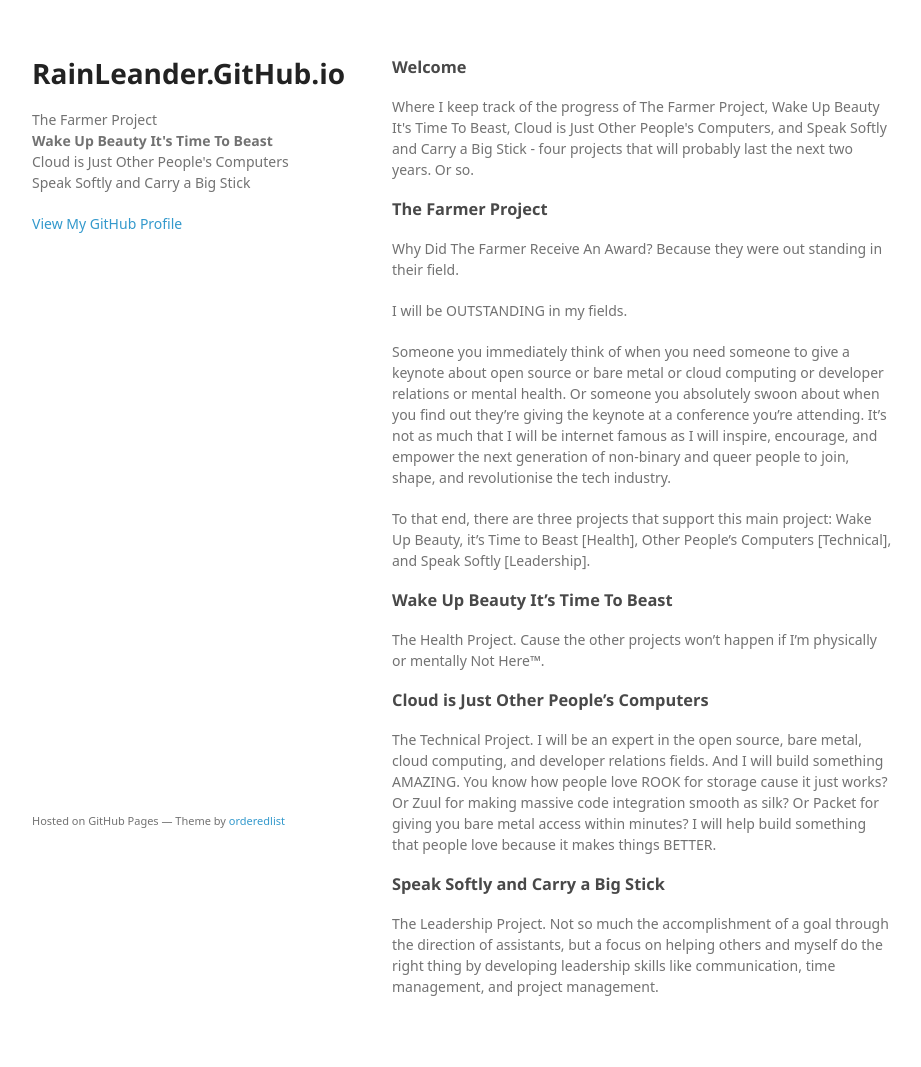
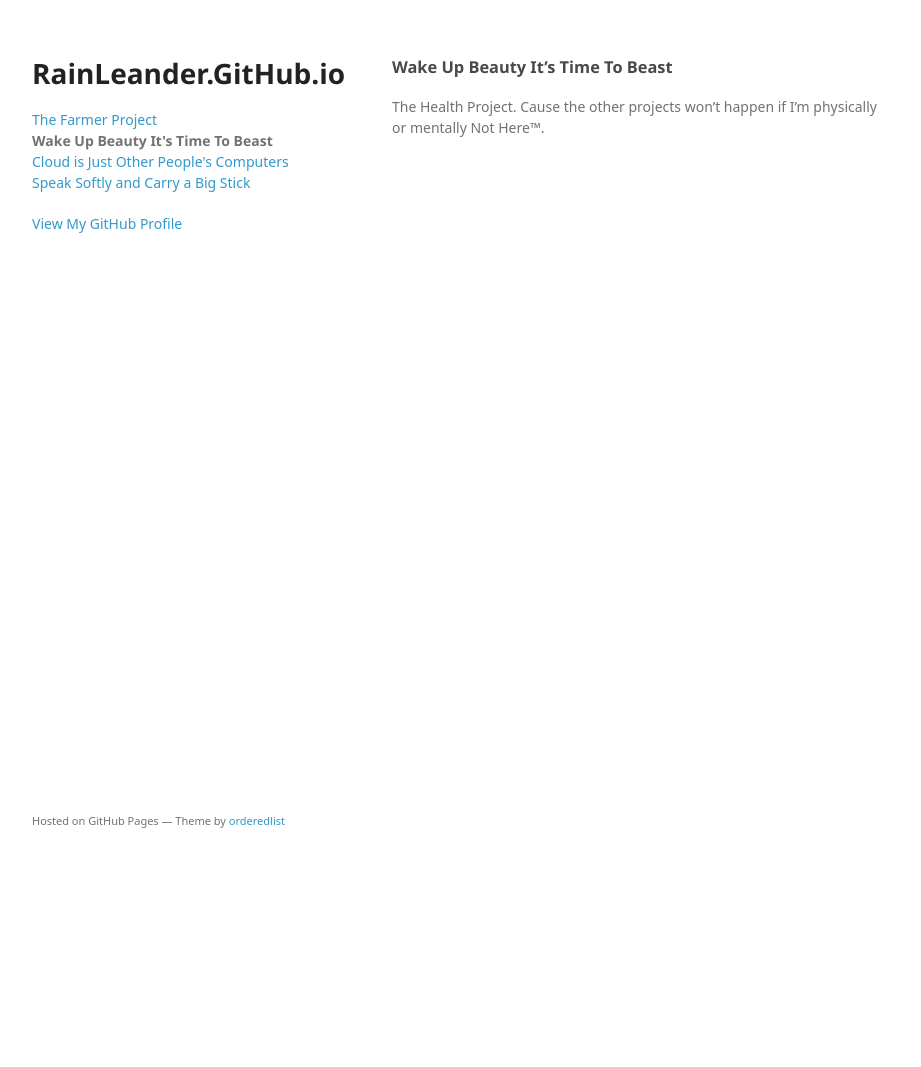
Before and after one commit to rainleander/rainleander.github.io, a Jekyll site: the page wake-up-beauty.html, which Jekyll copies as it is, in a window 1280 px wide. Shown: the whole page, without its empty margins (178-1099 px from the left). Built offline with Jekyll 4.4.1, drawn with Linux system fonts in a browser that asks for light colours; some web fonts are replaced; after the commit the page ends 900 px from its top, so only the background shows below that.

Commit message:
Update wake-up-beauty.html

```diff
--- a/wake-up-beauty.html
+++ b/wake-up-beauty.html
@@ -16,33 +16,18 @@
     <div class="wrapper">
       <header>
         <h1>RainLeander.GitHub.io</h1>
-        <p>The Farmer Project<br>
-        <b>Wake Up Beauty It's Time To Beast</b><br>
-        Cloud is Just Other People's Computers<br>
-        Speak Softly and Carry a Big Stick</p>
+        <p><a href="the-farmer-project.html">The Farmer Project</a><br>
+          <b>Wake Up Beauty It's Time To Beast</b><br>
+          <a href="cloud-is-just.html">Cloud is Just Other People's Computers</a><br>
+          <a href="speak-softly.html">Speak Softly and Carry a Big Stick</a></p>
 
         <p class="view"><a href="https://github.com/rainleander">View My GitHub Profile</a></p>
 
       </header>
       <section>
         <h3>
-<a id="welcome" class="anchor" href="#welcome" aria-hidden="true"><span aria-hidden="true" class="octicon octicon-link"></span></a>Welcome</h3>
-<p>Where I keep track of the progress of The Farmer Project, Wake Up Beauty It's Time To Beast, Cloud is Just Other People's Computers, and Speak Softly and Carry a Big Stick - four projects that will probably last the next two years. Or so.</p>
-<h3>
-<a id="the-farmer-project" class="anchor" href="#the-farmer-project" aria-hidden="true"><span aria-hidden="true" class="octicon octicon-link"></span></a>The Farmer Project</h3>
-<p>Why Did The Farmer Receive An Award? Because they were out standing in their field.</p>
-<p>I will be OUTSTANDING in my fields.</p>
-<p>Someone you immediately think of when you need someone to give a keynote about open source or bare metal or cloud computing or developer relations or mental health. Or someone you absolutely swoon about when you find out they’re giving the keynote at a conference you’re attending. It’s not as much that I will be internet famous as I will inspire, encourage, and empower the next generation of non-binary and queer people to join, shape, and revolutionise the tech industry.</p>
-<p>To that end, there are three projects that support this main project: Wake Up Beauty, it’s Time to Beast [Health], Other People’s Computers [Technical], and Speak Softly [Leadership].</p>
-<h3>
 <a id="wake-up-beauty-its-time-to-beast" class="anchor" href="#wake-up-beauty-its-time-to-beast" aria-hidden="true"><span aria-hidden="true" class="octicon octicon-link"></span></a>Wake Up Beauty It’s Time To Beast</h3>
 <p>The Health Project. Cause the other projects won’t happen if I’m physically or mentally Not Here™.</p>
-<h3>
-<a id="cloud-is-just-other-peoples-computers" class="anchor" href="#cloud-is-just-other-peoples-computers" aria-hidden="true"><span aria-hidden="true" class="octicon octicon-link"></span></a>Cloud is Just Other People’s Computers</h3>
-<p>The Technical Project. I will be an expert in the open source, bare metal, cloud computing, and developer relations fields. And I will build something AMAZING. You know how people love ROOK for storage cause it just works? Or Zuul for making massive code integration smooth as silk? Or Packet for giving you bare metal access within minutes? I will help build something that people love because it makes things BETTER.</p>
-<h3>
-<a id="speak-softly-and-carry-a-big-stick" class="anchor" href="#speak-softly-and-carry-a-big-stick" aria-hidden="true"><span aria-hidden="true" class="octicon octicon-link"></span></a>Speak Softly and Carry a Big Stick</h3>
-<p>The Leadership Project. Not so much the accomplishment of a goal through the direction of assistants, but a focus on helping others and myself do the right thing by developing leadership skills like communication, time management, and project management.</p>
       </section>
       <footer>
         <p><small>Hosted on GitHub Pages &mdash; Theme by <a href="https://github.com/orderedlist">orderedlist</a></small></p>
```
